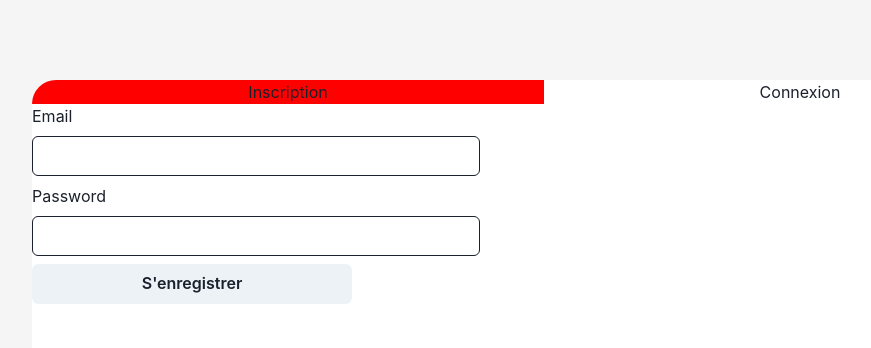
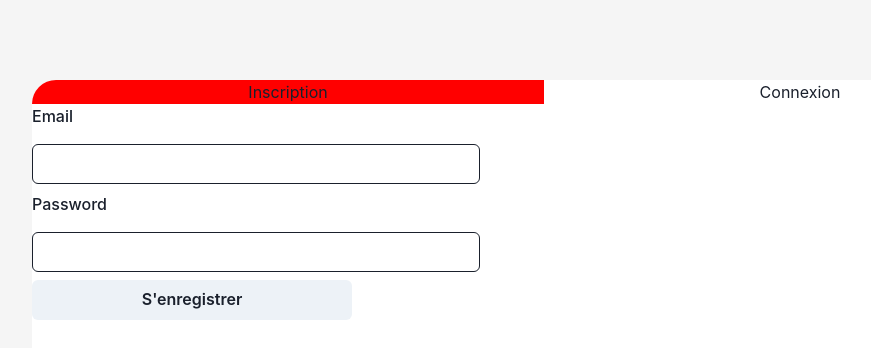
Before and after one commit to FPan7792/Groupomania_App, a React (Create React App) app in the folder frontend/: page / in a window 1280 px wide. Both pictures are taken after a click on the button "Inscription". Shown: the top 348 px of the page, without its empty margins (96-967 px from the left). Built offline with nearby package versions, Linux system fonts and the light colour scheme.

Commit message:
impl: auth persist system ok

```diff
--- a/frontend/package.json
+++ b/frontend/package.json
@@ -6,10 +6,12 @@
     "@chakra-ui/react": "^2.2.1",
     "@emotion/react": "^11.9.3",
     "@emotion/styled": "^11.9.3",
+    "@types/js-cookie": "^3.0.2",
     "@types/node": "^16.11.39",
     "@types/react": "^18.0.12",
     "@types/react-dom": "^18.0.5",
     "framer-motion": "^6.3.11",
+    "js-cookie": "^3.0.1",
     "react": "^18.1.0",
     "react-dom": "^18.1.0",
     "react-hook-form": "^7.32.1",
--- a/frontend/src/App.tsx
+++ b/frontend/src/App.tsx
@@ -1,21 +1,54 @@
+import { useState } from "react";
+
+// gestion de connexion utilisateur
+// context authentification utilisateur
+import { AuthContext } from "./Context/AuthContext";
+import Cookies from "js-cookie";
+
 // gestion des css components
-import { ChakraProvider } from "@chakra-ui/react";
-import { Flex } from "@chakra-ui/react";
+import { ChakraProvider, Flex } from "@chakra-ui/react";
 
 // gestion de la navigation et des pages
 import { Routes, Route } from "react-router-dom";
 
 // pages
 import Authentification from "./Pages/Authentification";
+import PagePrincipale from "./Pages/PagePrincipale";
 
 function App() {
+	const [estConnecte, setEstConnecte] = useState<{
+		connexion: boolean;
+		token: string | null;
+	}>({
+		connexion: Cookies.get("token") ? true : false,
+		token: Cookies.get("token") || null,
+	});
+
+	const gestionDeConnexion = {
+		estConnecte,
+		setEstConnecte,
+	};
+
 	return (
 		<ChakraProvider>
-			<Flex bgColor="#F5F5F5" height="100vh" justify="center" align="center">
-				<Routes>
-					<Route path="/" element={<Authentification />} />
-				</Routes>
-			</Flex>
+			<AuthContext.Provider value={gestionDeConnexion}>
+				<Flex
+					bgColor="#F5F5F5"
+					height="100vh"
+					justify="center"
+					align="center"
+				>
+					{!estConnecte.connexion ? (
+						<Routes>
+							<Route path="/" element={<Authentification />} />
+						</Routes>
+					) : (
+						<Routes>
+							<Route path="/" element={<PagePrincipale />} />
+						</Routes>
+					)}
+				</Flex>
+			</AuthContext.Provider>
 		</ChakraProvider>
 	);
 }
--- a/frontend/src/Composants/Connexion.tsx
+++ b/frontend/src/Composants/Connexion.tsx
@@ -1,9 +1,26 @@
+import { useContext } from "react";
+import { AuthContext } from "../Context/AuthContext";
+
+// TYPES
+import { CONNEXIONUTILISATEUR } from "../types";
+// type Props = {
+// 	setEtat: React.Dispatch<React.SetStateAction<"Connexion" | "Inscription">>;
+// };
+
+// gestion authentification
+import Cookies from "js-cookie";
+
+// css
 import { FormLabel, Input, Stack, Button } from "@chakra-ui/react";
 
+// gestion des formulaires
 import { useForm } from "react-hook-form";
 
 export const Connexion = () => {
+	const { estConnecte, setEstConnecte } = useContext(AuthContext);
+
 	const { register, handleSubmit } = useForm();
+
 	const onSubmit = async (datas: any) => {
 		console.log(datas);
 
@@ -12,17 +29,35 @@ export const Connexion = () => {
 
 		infosUtilisateur.append("email", email);
 		infosUtilisateur.append("password", password);
-		await fetch("http://localhost:3003/auth/signup", {
+		await fetch("http://localhost:3003/auth/login", {
 			method: "POST",
 			body: infosUtilisateur,
 		})
 			.then((response) => response.json())
-			.then((datas) => {
+			.then(async (datas: CONNEXIONUTILISATEUR) => {
 				console.log("DATAS", datas);
+				const { token } = datas;
+				if (token) {
+					Cookies.set("token", token, { expires: 24 });
+
+					if (Cookies.get("token")) {
+						console.log("TOKEN", Cookies.get("token"));
+
+						setEstConnecte({
+							connexion: true,
+							token: Cookies.get("token") || null,
+						});
+
+						console.log(estConnecte);
+					}
+				}
 			})
 			.catch((err) => {
 				console.log(err);
 				return err;
+			})
+			.finally(() => {
+				console.log("COOKIE SETTED : " + Cookies.get("token"));
 			});
 	};
 
--- a/frontend/src/Composants/Inscription.tsx
+++ b/frontend/src/Composants/Inscription.tsx
@@ -1,18 +1,69 @@
-import { FormControl, Input, Stack, Text, Button } from "@chakra-ui/react";
+import { FormLabel, Input, Stack, Button } from "@chakra-ui/react";
 
-export const Inscription = () => {
+// types
+import { CREATIONUTILISATEUR } from "../types";
+type Props = {
+	setEtat: React.Dispatch<React.SetStateAction<"Connexion" | "Inscription">>;
+};
+
+// gestion fomulaire
+import { useForm } from "react-hook-form";
+
+export const Inscription = (Props: Props) => {
+	const { register, handleSubmit } = useForm();
+
+	const { setEtat } = Props;
+
+	const onSubmit = async (datas: any) => {
+		console.log(datas);
+
+		const { email, password } = datas;
+		const infosUtilisateur = new FormData();
+
+		infosUtilisateur.append("email", email);
+		infosUtilisateur.append("password", password);
+		await fetch("http://localhost:3003/auth/signup", {
+			method: "POST",
+			body: infosUtilisateur,
+		})
+			.then((response) => response.json())
+			.then((datas: CREATIONUTILISATEUR) => {
+				console.log("DATAS", datas);
+
+				if (datas.response === "NOUVEL UTILISATEUR ENREGISTRE") {
+					console.log(datas.response);
+					setEtat("Connexion");
+				}
+			})
+			.catch((err) => {
+				console.log(err);
+				return err;
+			});
+	};
 	return (
-		<FormControl>
+		<form onSubmit={handleSubmit(onSubmit)}>
 			<Stack>
-				<Text>Email</Text>
-				<Input size="md" w="md" id="email" type="email" />
-				<Text>Password</Text>
-				<Input size="md" w="md" id="password" type="password" />
-				<Button size="md" w="xs">
+				<FormLabel>Email</FormLabel>
+				<Input
+					size="md"
+					w="md"
+					id="email"
+					type="email"
+					{...register("email")}
+				/>
+				<FormLabel>Password</FormLabel>
+				<Input
+					size="md"
+					w="md"
+					id="password"
+					type="password"
+					{...register("password")}
+				/>
+				<Button size="md" w="xs" type="submit">
 					S&apos;enregistrer
 				</Button>
 			</Stack>
-		</FormControl>
+		</form>
 	);
 };
 
--- /dev/null
+++ b/frontend/src/Context/AuthContext.ts
@@ -0,0 +1,20 @@
+import { createContext } from "react";
+
+type ContextConnexion = {
+	estConnecte: {
+		connexion: boolean;
+		token: string | null;
+	};
+	setEstConnecte: React.Dispatch<any>;
+};
+
+const etatDeConnexion: ContextConnexion = {
+	estConnecte: {
+		connexion: false,
+		token: null,
+	},
+	// eslint-disable-next-line @typescript-eslint/no-empty-function
+	setEstConnecte: () => {},
+};
+
+export const AuthContext = createContext(etatDeConnexion);
--- a/frontend/src/Pages/Authentification.tsx
+++ b/frontend/src/Pages/Authentification.tsx
@@ -1,7 +1,9 @@
 import { useState } from "react";
 
+// css
 import { Box } from "@chakra-ui/react";
 
+// composants
 import Inscription from "../Composants/Inscription";
 import Connexion from "../Composants/Connexion";
 import OngletsAuthentification from "../Composants/OngletsAuthentification";
@@ -30,7 +32,11 @@ export const Authentification = () => {
 				setEtat={setOngletAffiché}
 			/>
 
-			{ongletAffiché === "Inscription" ? <Inscription /> : <Connexion />}
+			{ongletAffiché === "Inscription" ? (
+				<Inscription setEtat={setOngletAffiché} />
+			) : (
+				<Connexion />
+			)}
 		</Box>
 	);
 };
--- /dev/null
+++ b/frontend/src/Pages/PagePrincipale.tsx
@@ -0,0 +1,27 @@
+import { useContext } from "react";
+import { AuthContext } from "../Context/AuthContext";
+
+import { Button } from "@chakra-ui/react";
+
+import Cookies from "js-cookie";
+
+export const PagePrincipale = () => {
+	const { estConnecte, setEstConnecte } = useContext(AuthContext);
+
+	return (
+		<Button
+			onClick={() => {
+				Cookies.remove("token");
+				if (!Cookies.get("token")) {
+					setEstConnecte({
+						connexion: false,
+						token: null,
+					});
+				}
+			}}
+		>
+			Deconnexion
+		</Button>
+	);
+};
+export default PagePrincipale;
```
Also changed, not shown: frontend/src/types.d.ts (added, +11 -0 lines), frontend/src/App.css (added), frontend/src/index.tsx (indentation only), 2 other files (tests, documents, lock files or other folders).
